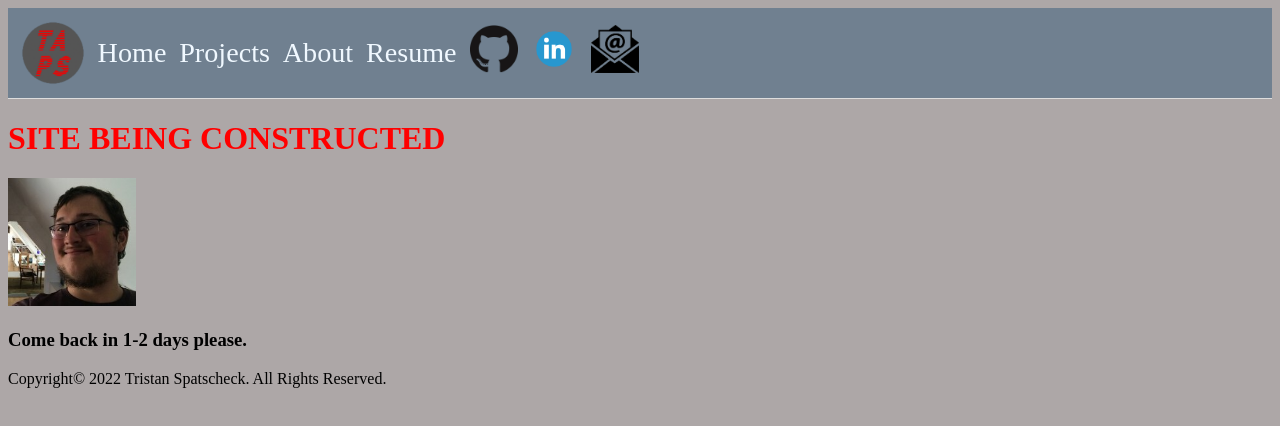
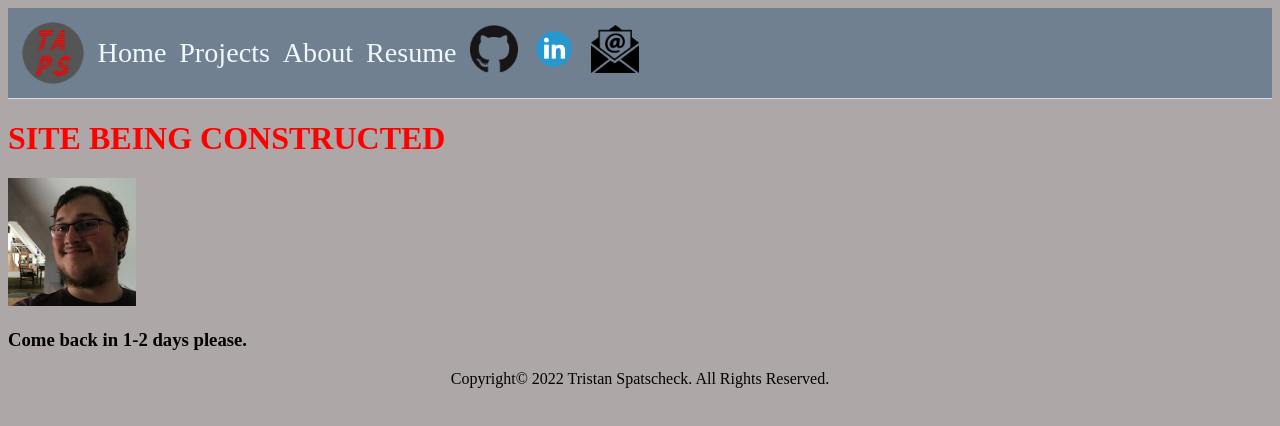
Before and after one commit to tapscodes/tapscodes.github.io, a Next.js app: page / in a window 1280 px wide. Shown: the top 426 px of the page. Built offline with nearby package versions, Linux system fonts and the light colour scheme.

Commit message:
Centered Footer

```diff
--- a/xtra/components/Footer.js
+++ b/xtra/components/Footer.js
@@ -1,7 +1,7 @@
 const Footer = () => {
     return (
         <div>
-            <p>Copyright© 2022 Tristan Spatscheck. All Rights Reserved.</p>
+            <p style={{textAlign: "center"}}>Copyright© 2022 Tristan Spatscheck. All Rights Reserved.</p>
         </div>
      );
 }
```
